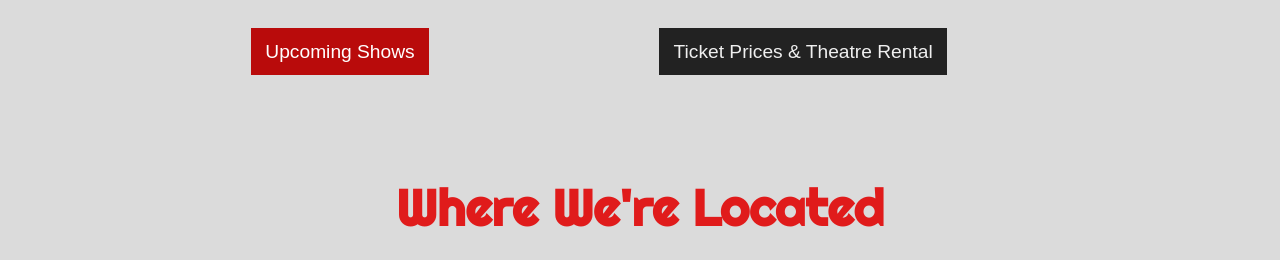
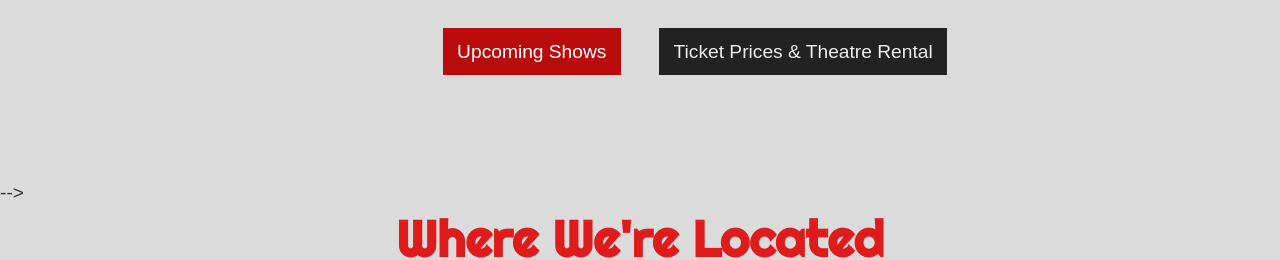
Before and after one commit to MaryKenney/PS-Redesign, a plain HTML site: page index.html in a window 1280 px wide. Shown: the part 2814-3074 px from the top of the page. Drawn offline with nearby package versions, Linux system fonts and the light colour scheme; a web font is replaced by a local one.

Commit message:
Update index.html

```diff
--- a/index.html
+++ b/index.html
@@ -215,7 +215,7 @@
             <div class="container">
                 <div class="row">
                     <div class="col-xs-4 col-md-6">
-                        <div class="text-center">
+                        <div class="text-right">
                             <a href="coming-up.html" title="Upcoming Shows" class="btn btn-primary">Upcoming Shows</a>
                         </div>
                     </div>
@@ -226,22 +226,6 @@
                 </div>    <br><br>
             </div>
 
-        <!--<section class="info">
-
-          <div>
-            <h2>Attack of the Killer Mutant Leeches</h2>
-              <h3> Show Times </h3>
-            <p>It's another of the Pocket’s infamous
-                audience-participation comedy spoofs.
-                Monstrous things occur as slimy
-                creatures appear in the swampy
-                Everglades to prey on the unfortunate
-                inhabitants of Muskeg County, Florida.</p>
-               <a href="#" class="btn">Learn More</a>
-               <a href="#" class="btn">Buy Ticket</a>
-
-          </div>
-          <div><img src="https://pocketsandwich.showare.com/uplimage/PosterLeechesResized2020.jpg" alt=""></div>
         </section> -->
 
             <div class="container">
```
